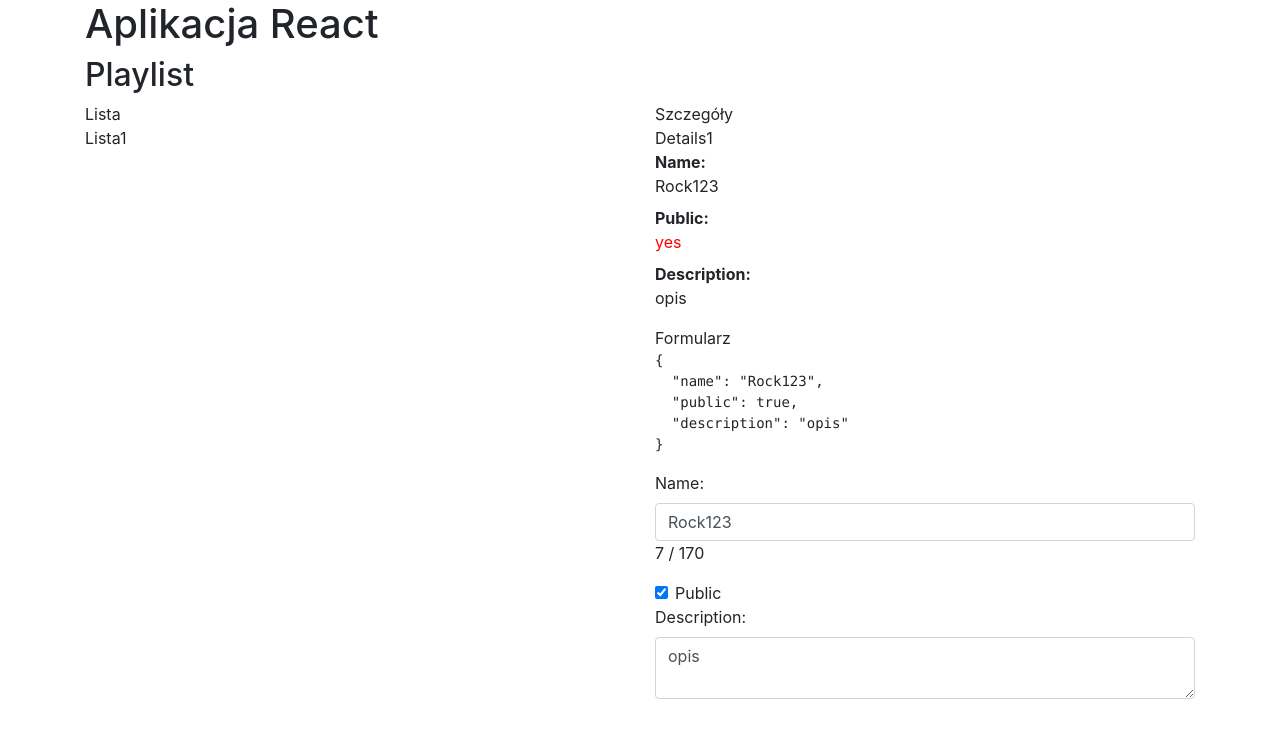
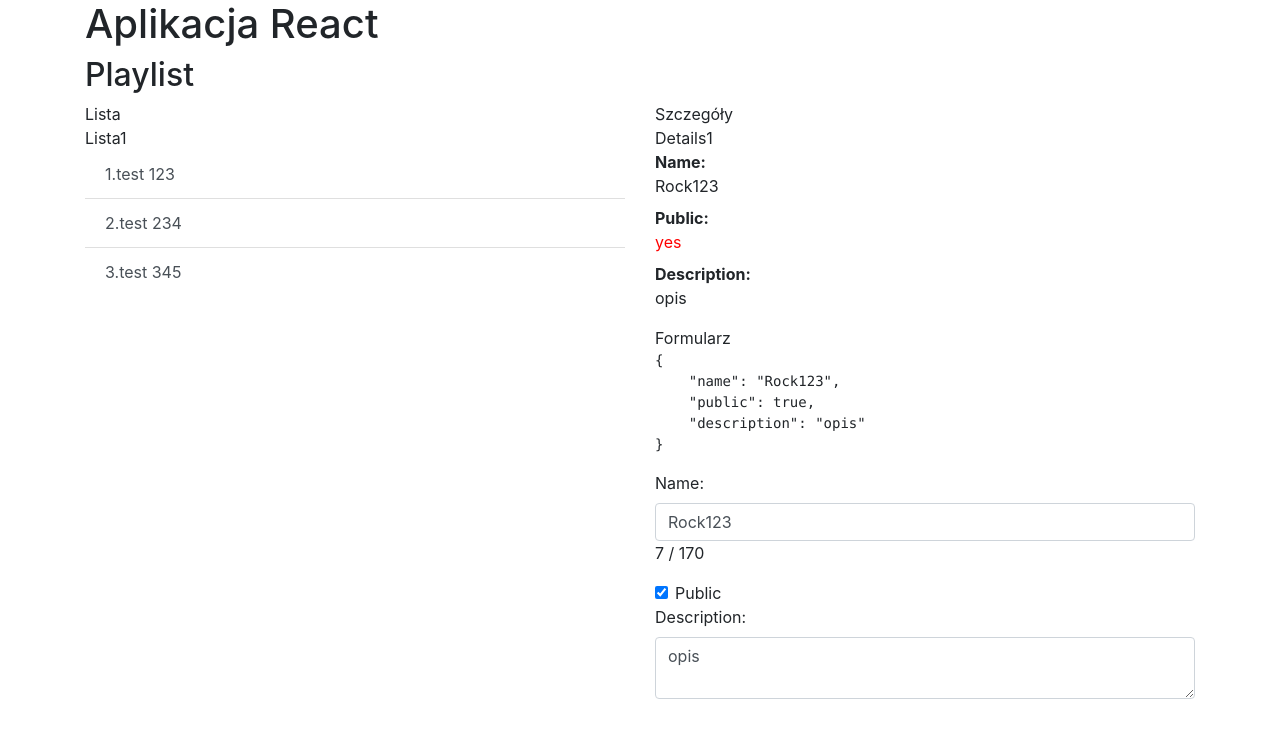
Before and after one commit to WerSab/Projekt_React, a React (Create React App) app: page / in a window 1280 px wide. Shown: the top 738 px of the page. Built offline with nearby package versions, Linux system fonts and the light colour scheme.

Commit message:
lista_playlist

```diff
--- a/src/components/Details.tsx
+++ b/src/components/Details.tsx
@@ -17,7 +17,12 @@ export const Details = (props: Props) => {
                 <dt>Name:</dt>
                 <dd>{playlist.name}</dd>
                 <dt> Public:</dt>
-                <dd style={{ color: playlist.public ? "red" : "blue" }}>
+                <dd style={
+                    {
+                        color: playlist.public ? "red" : "blue",
+                        fontSize: "16px"
+                    }
+                }>
                     {playlist.public ? "yes" : "no"}</dd>
                 <dt>Description:</dt>
                 <dd>{playlist.description}</dd>
--- a/src/components/Form.tsx
+++ b/src/components/Form.tsx
@@ -12,17 +12,17 @@ export const Form = (props: Props) => {
     const [name, setName] = useState(playlist.name)
     const [isPublic, setisPublic] = useState(playlist.public)
     const [description, setDescription] = useState(playlist.description)
-    function nameChange(event){
+    function zmienNazwe(event){
         console.log(event.target.value)
         setName(event.target.value)
     }
     return (
         <div>
             Formularz
-            <pre>{JSON.stringify({name, public:isPublic, description}, null, 2)}</pre>
+            <pre>{JSON.stringify({name, public:isPublic, description}, null, 4)}</pre>
             <div className="form-group">
                 <label htmlFor="">Name:</label>
-                <input type="text" className="form-control" value={name} onChange={nameChange}/>
+                <input type="text" className="form-control" value={name} onChange={zmienNazwe}/>
                 <p> {name.length} / 170 </p>
 
             </div>
--- a/src/components/List.tsx
+++ b/src/components/List.tsx
@@ -4,10 +4,26 @@ interface Props {
 
 }
 
+const playlists = [
+    { id: "123", name: "test 123", public: true, description: "test 123" },
+    { id: "234", name: "test 234", public: true, description: "test 234" },
+    { id: "345", name: "test 345", public: true, description: "test 345" },
+]
+
+
 export const List = (props: Props) => {
     return (
         <div>
             Lista1
+            <div className="list-group list-group-flush">
+                {playlists.map((playlist, index) =>
+                    <div className="list-group-item list-group-item-action"
+                        key={playlist.id}>
+                        {index+1}.{playlist.name}
+                    </div>
+                )}
+            </div>
+
         </div>
     )
 }
```
